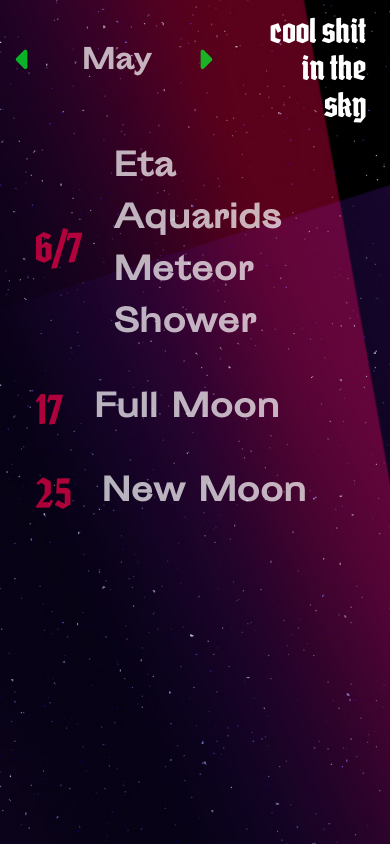
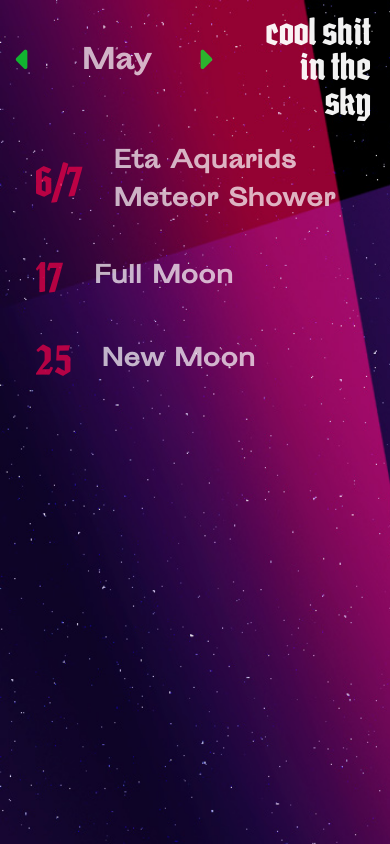
Before and after one commit to bbhonu/sky, a plain HTML site: page index.html in a window 390 px wide. Both pictures are taken after a click on the icon 29 px from the left and 54 px from the top of the page. Drawn offline with nearby package versions, Linux system fonts and the light colour scheme.

Commit message:
done for now

```diff
--- a/js/main.js
+++ b/js/main.js
@@ -44,7 +44,7 @@ $(".title").click(function(e){
 	else {
 		$div.slideDown(500);
 
-		$(this).parent().css("backgroundColor","rgba(8,1,56,.7)");
+		$(this).parent().css("backgroundColor","rgba(5, 1, 7, 0.28)");
 				$(this).parent().animate({padding: "3vw 8vw",margin:"7vw 0vw"},"slow");
 								// $(this).css("padding","0vw");
 
@@ -60,6 +60,8 @@ $(document).click(function(e){
 	var p = $(e.target).closest("li").length
 	if(!p) {
 		$(".content").slideUp(500);
+				$("li").css("backgroundColor","rgba(8,1,56,0)");
+
 									$("li").animate({padding: "0vw 8vw",margin:"7vw 0vw"},"slow");
 
 $("ul").css("top","100px");
--- a/scss/_base.scss
+++ b/scss/_base.scss
@@ -8,7 +8,7 @@
 
 body {
 
-    background: url(../img/bkg1.jpg) no-repeat top left fixed;
+    background: url(../img/bkg2.jpg) no-repeat top left fixed;
     font-family: "rubik", sans-serif;
     background-size: cover;
     color: white;
@@ -34,12 +34,17 @@ body {
 
 @font-face {
     font-family: "rubik";
-    src: url(../fonts/rubik-regular.ttf);
+    src: url(../fonts/rubik-light.ttf);
 }
 
 @font-face {
     font-family: "rubik-medium";
     src: url(../fonts/rubik-medium.ttf);
+}
+
+@font-face {
+    font-family: "rubik-regular";
+    src: url(../fonts/rubik-regular.ttf);
 }
 
 .container {
@@ -87,15 +92,17 @@ header {
     width: 100%;
     position: fixed;
     h1 {
-  font-family: 'grobe';
-  color: black;
-  text-align: right;
-  float: right;
-  margin-right: 3vw;
-    width: 144px;
-    font-size: 40px;
-    line-height: 37px;
-    padding-right: 20px;
+    font-family: 'grobe';
+    color: rgba(255, 255, 255, 0.95);
+    text-align: right;
+    float: right;
+    /* margin-right: 1vw; */
+    width: 181px;
+    font-size: 51px;
+    line-height: 50px;
+    padding-right: 27px;
+    margin-top: 1vw;
+
     }
 }
 
@@ -193,9 +200,14 @@ box-shadow: 0px 0px 0px 0px rgba(8, 1, 56, 0.5)    /* margin-bottom: 10vw; */
 
 .content {
     padding-top: 5px;
-    line-height: 24px;
     // border-top: solid 1px rgba(0, 255, 42, 0.6);
     width: 86vw;
+
+    p {
+            // line-height: 12px;
+            margin: 10px 0px;
+
+    }
 
 
 }
@@ -219,7 +231,9 @@ box-shadow: 0px 0px 0px 0px rgba(8, 1, 56, 0.5)    /* margin-bottom: 10vw; */
 .fact, .source {
     display: block;
 }
-
+.fact {
+    font-size: 16px;
+}
 
 .source {
     font-size: 8px;
@@ -227,7 +241,8 @@ box-shadow: 0px 0px 0px 0px rgba(8, 1, 56, 0.5)    /* margin-bottom: 10vw; */
 }
 
 .vis {
-    font-style: italic;
+    font-family: "rubik-medium";
+    font-size: 14px;
 }
 .activesection {
     // color:red;
@@ -281,25 +296,35 @@ box-shadow: 0px 0px 0px 0px rgba(8, 1, 56, 0.5)    /* margin-bottom: 10vw; */
 .title:hover {
     // display: flex;
     // align-items: center;
-    color: rgba(65, 35, 91, .6);
+    color: rgba(65, 35, 91, 0);
     border-bottom: solid 1px rgba(0, 255, 42, 0.6);
+    -webkit-text-stroke: 1.5px rgba(245, 1, 73, 0.7);
 
 
     h3 {
         color: white;
         opacity: 1;
+            -webkit-text-stroke: 0px rgba(245, 1, 73, 0);
+
 
         // background-color: rgba(245,1,73,.6);
     }
 }
 .dyk {
     color: rgba(245, 1, 73, .7);
-    font-family: "rubik-italic";
-    font-size: 25px;
+    font-family: "rubik-medium";
+    // font-size: 25px;
+    text-transform: uppercase;
+
+}
+
+p{
+    font-size: 20px;
 }
 
 p.vis {
     color:#856a98;
+
 
 }
 
@@ -327,7 +352,8 @@ p.source {
 
 //switch to white header
     @media only screen and (max-width : 920px){
-
+    width: 159px;
+    font-size: 41px;
 
 
 
@@ -336,9 +362,8 @@ p.source {
 
    header {
             h1{
-                color: white;
     font-size: 43px;
-    width: 151px;
+    width: 162px;
     }
     }
 
@@ -357,7 +382,7 @@ p.source {
     .title h3 {
     margin-left: 30px;
     margin-right: 30px;
-    font-size: 8vw;
+    font-size: 6vw;
   }
 
 /*    header h1 {
@@ -387,11 +412,13 @@ li {
 
         header {
         color: white;
-                margin-top: -10vw;
+                margin-top: -5vw;
 
         h1 {
-    font-size: 32px;
-    width: 130px;
+    font-size: 35px;
+    width: 137px;
+        line-height: 100%;
+
         }
     }
 
```
Also changed, not shown: css/main.css, fonts/Rubik-Light.ttf (added).
